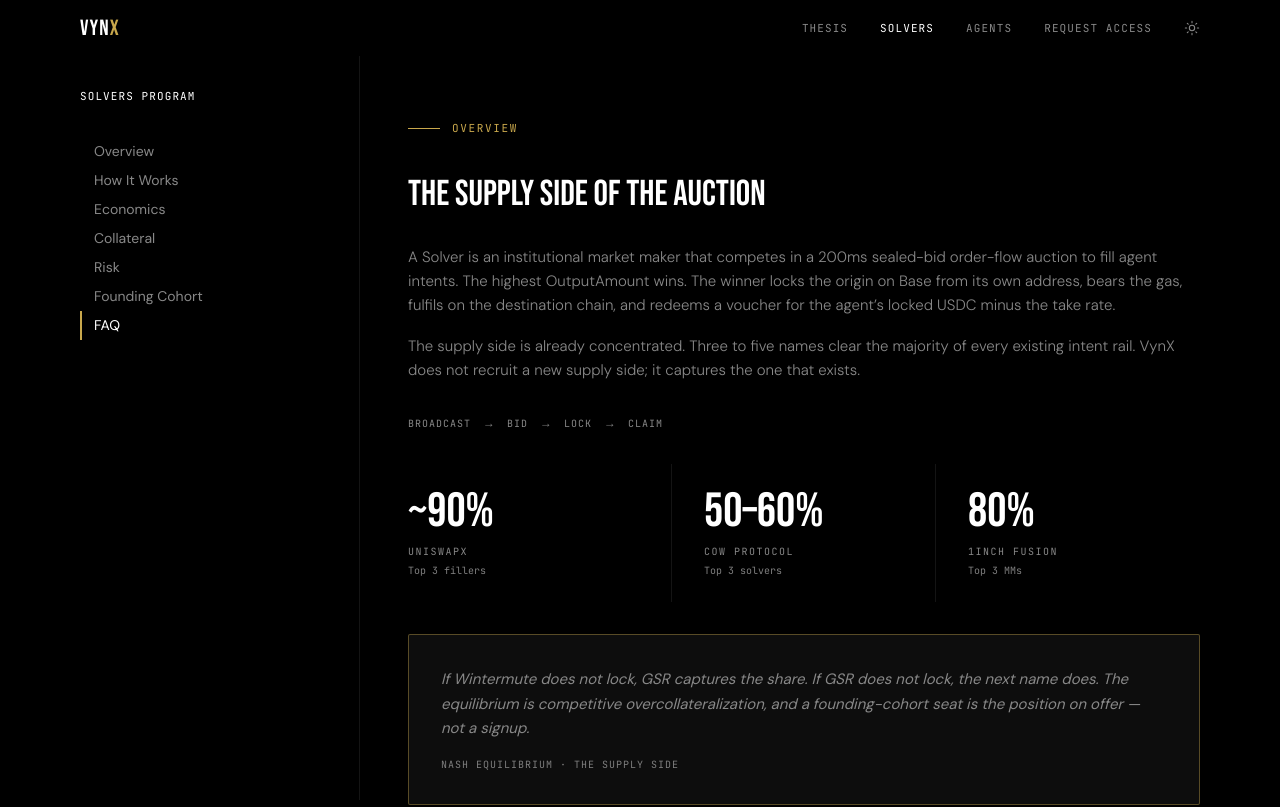
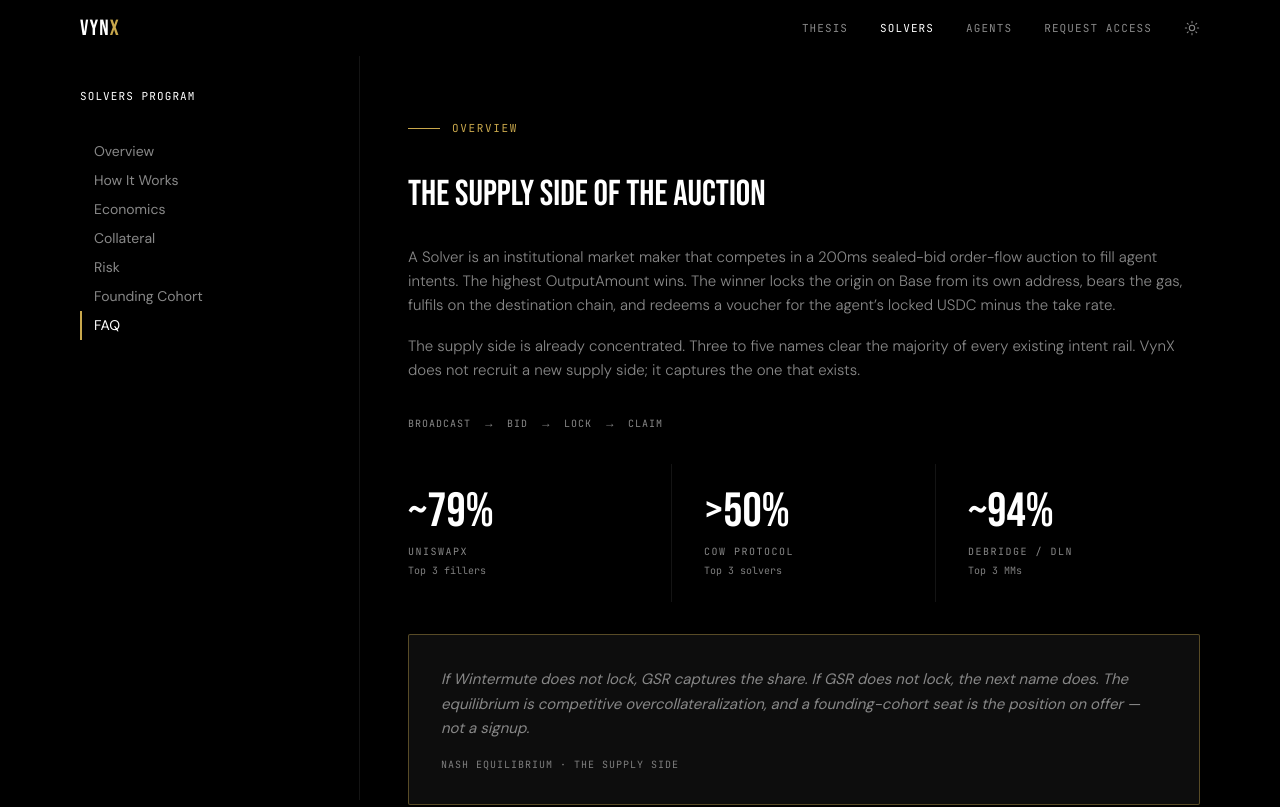
Before and after one commit to vynx-network/vynx-website, a Next.js app: page /solvers in a window 1280 px wide. Shown: the top 807 px of the page. Built offline with nearby package versions, Linux system fonts and the light colour scheme.

Commit message:
fix(landing): update subtitle for protocol contracts to use full wording

```diff
--- a/app/solvers/page.tsx
+++ b/app/solvers/page.tsx
@@ -34,9 +34,9 @@
 const flowSteps = ["BROADCAST", "BID", "LOCK", "CLAIM"];
 
 const frameStats = [
-  { value: "~90%", label: "UNISWAPX", sub: "Top 3 fillers" },
-  { value: "50–60%", label: "COW PROTOCOL", sub: "Top 3 solvers" },
-  { value: "80%", label: "1INCH FUSION", sub: "Top 3 MMs" },
+  { value: "~79%", label: "UNISWAPX", sub: "Top 3 fillers" },
+  { value: ">50%", label: "COW PROTOCOL", sub: "Top 3 solvers" },
+  { value: "~94%", label: "deBRIDGE / DLN", sub: "Top 3 MMs" },
 ];
 
 const frameStatClasses = [
@@ -263,8 +263,8 @@
           </p>
           <p>
             Your fee is not the protocol&rsquo;s fee. A solver&rsquo;s gross is
-            the spread between what it claims — the agent&rsquo;s input minus the
-            10 bps take rate — and what it delivers as its winning bid, less
+            the spread between what it claims — the agent&rsquo;s input minus
+            the 10 bps take rate — and what it delivers as its winning bid, less
             destination gas and the cost of capital in flight. The sealed-bid
             auction compresses that spread toward marginal cost: every basis
             point you keep is one a rival can bid away.
@@ -290,15 +290,15 @@
 
         <div className="space-y-4 font-body font-light text-[15px] text-vynx-muted leading-relaxed max-w-150 mb-8">
           <p>
-            Collateral is USDC, held in direct custody on Ethereum L1 through the
-            DirectVaultAdapter. No external protocol sits beneath it; the capital
-            stays slashable on the spot.
+            Collateral is USDC, held in direct custody on Ethereum L1 through
+            the DirectVaultAdapter. No external protocol sits beneath it; the
+            capital stays slashable on the spot.
           </p>
           <p>
-            To bid, your free collateral must cover the intent at a Solver Health
-            Factor of 1.20× or higher. The check is a USDC integer comparison —
-            no oracle, no price feed, no conversion. It either holds or it does
-            not.
+            To bid, your free collateral must cover the intent at a Solver
+            Health Factor of 1.20× or higher. The check is a USDC integer
+            comparison — no oracle, no price feed, no conversion. It either
+            holds or it does not.
           </p>
           <p>
             In-flight exposure may never reach 80% of locked collateral. The 20%
--- a/components/landing/OnChainVerifiability.tsx
+++ b/components/landing/OnChainVerifiability.tsx
@@ -41,7 +41,7 @@
 const items: ChecklistItemProps[] = [
   {
     title: "PROTOCOL CONTRACTS",
-    subtitle: "6 contracts across Ethereum L1 + Base L2 · BLINDAJE-hardened",
+    subtitle: "Six immutable contracts across Ethereum L1 + Base L2 · BLINDAJE-hardened",
   },
   {
     title: "GO RELAYER ENGINE",
```
